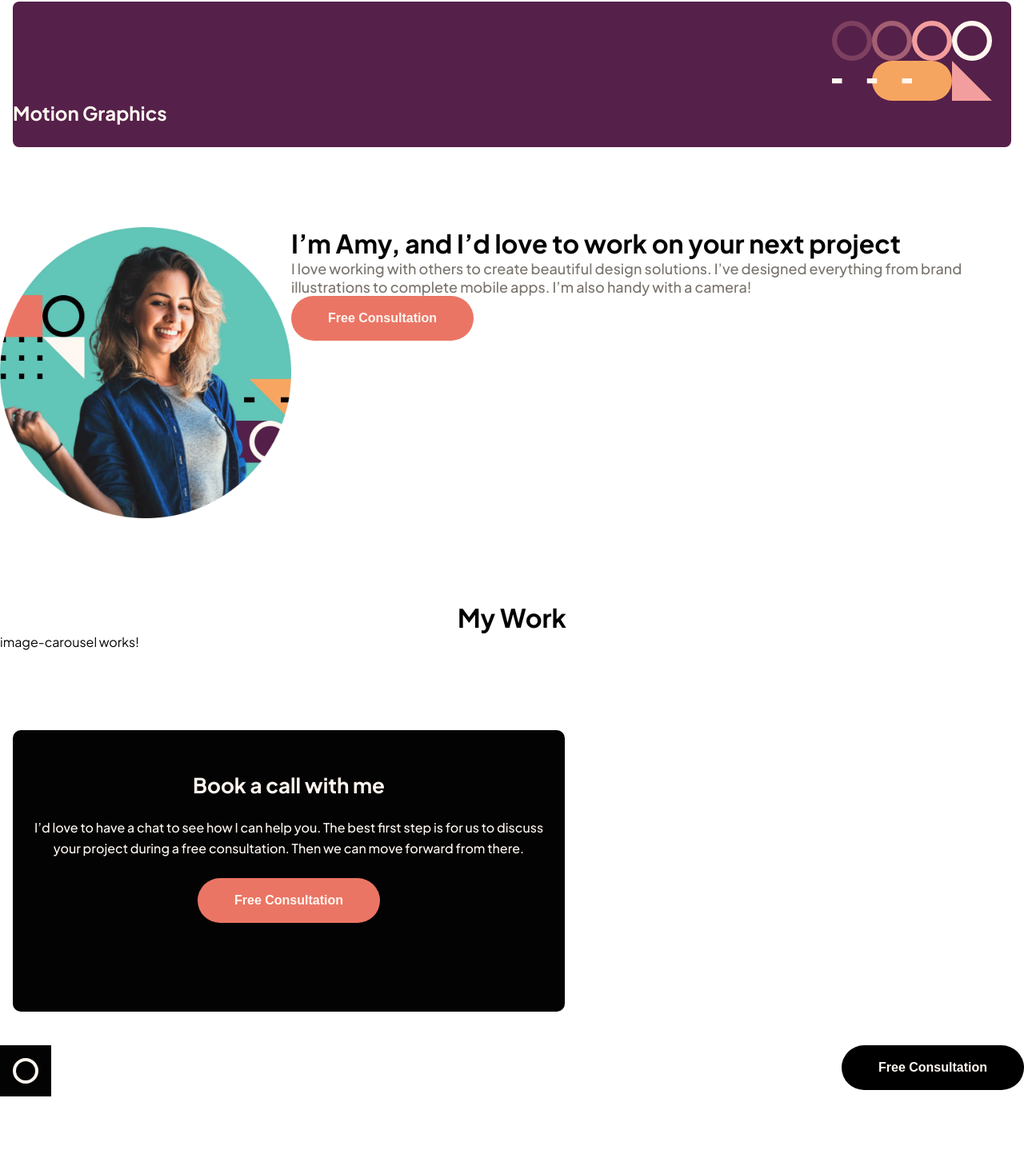
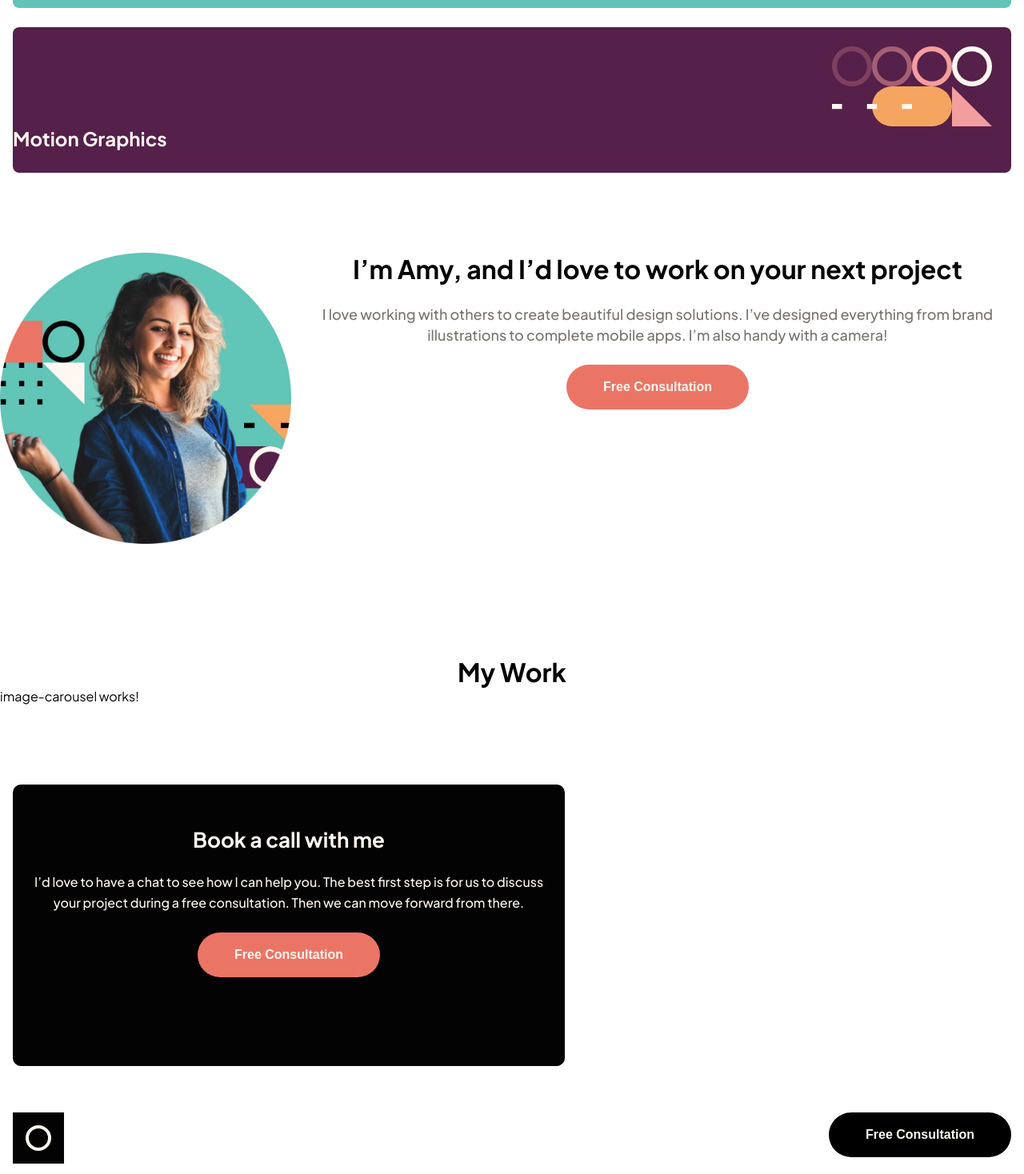
Before and after one commit to Ramaj57/single-page-design-portfolio, an Angular app in the folder single-page-design-portfolio/: page / in a window 1280 px wide. Shown: the part 1209-2677 px from the top of the page at 80% size. Before the commit the page ends 2580 px from the top, so only its background shows below. Built offline with nearby package versions, Linux system fonts and the light colour scheme.

Commit message:
worked on styling

```diff
--- a/single-page-design-portfolio/src/app/consultation-btn/consultation-btn.component.css
+++ b/single-page-design-portfolio/src/app/consultation-btn/consultation-btn.component.css
@@ -6,7 +6,7 @@ button {
   border-radius: 28px;
   font-weight: 700;
   font-size: .875rem;
-  line-height: 28%;
+  line-height: 28px;
 }
 
 @media (width >= 768px) {
--- a/single-page-design-portfolio/src/app/header-footer/header-footer.component.css
+++ b/single-page-design-portfolio/src/app/header-footer/header-footer.component.css
@@ -6,6 +6,14 @@ header{
 img{
     height:3rem;
     width:3rem;
+    margin: 1rem 0 1rem 1rem;
+}
+
+.button{
+    margin-right:1rem;
+    margin-top:1rem;
+
+
 }
 @media (width >= 768px) {
     img{
@@ -15,7 +23,5 @@ img{
   }
 
   @media (width >= 1440px) {
-    img{
-        margin:0;
-    }
+
   }
--- a/single-page-design-portfolio/src/app/resume-card/resume-card.component.css
+++ b/single-page-design-portfolio/src/app/resume-card/resume-card.component.css
@@ -1,18 +1,32 @@
+.image{
+    display:flex;
+    justify-content: center;
+}
 img{
     height:18.75rem;
     width:18.75rem;
+    margin-bottom: 2.5rem;
 }
 
 h1{
     color:var(--head-text1);
     font-weight: 700;
     font-size: 1.625rem;
+    margin: 0 1rem 1.5rem 1rem;
+    text-align: center;
 }
 
 p{
     color:var(--para-text2);
     font-weight: 500;
     font-size: 1rem;
+    margin: 0 1rem 1.5rem 1rem;
+    text-align: center;
+    line-height: 26px;
+}
+
+.button{
+    text-align: center;
 }
 
 @media (width >= 768px){
```
